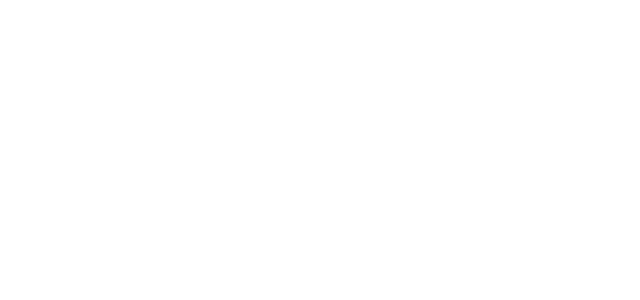
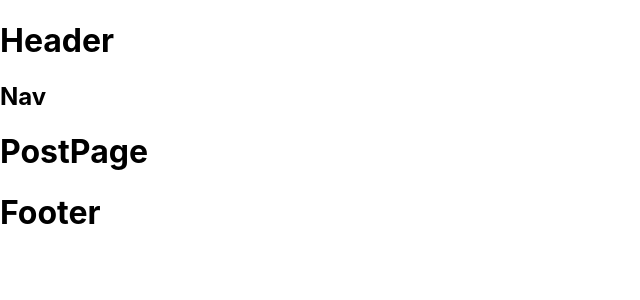
Before and after one commit to FePaiva/expat-blog, a React (Create React App) app: page /post/1 in a window 1280 px wide. Shown: the top 300 px of the page, without its empty margins (0-640 px from the left). Built offline with nearby package versions, Linux system fonts and the light colour scheme.

Commit message:
routes working

```diff
--- /dev/null
+++ b/src/About.js
@@ -0,0 +1,11 @@
+import React from 'react'
+
+const About = () => {
+  return (
+    <main>
+    <h1>About</h1>
+    </main>
+  )
+}
+
+export default About
--- a/src/App.js
+++ b/src/App.js
@@ -1,8 +1,28 @@
+import Header from './Header';
+import Nav from './Nav';
+import Footer from './Footer';
+import Home from './Home';
+import NewPost from './NewPost';
+import PostPage from './PostPage';
+import About from './About';
+import Missing from './Missing';
+import { Routes, Route } from 'react-router-dom';
+import { useState, useEffect} from 'react';
 
 function App() {
   return (
     <div className="App">
-
+        <Header />
+        <Nav />
+        <Routes>
+            <Route path="/" element={<Home />} />
+            <Route path="/post" element={<NewPost />} />
+            <Route path="/post/:id" element={<PostPage />} />
+            <Route path="/about" element={<About />} />
+            {/* the path * is a catch all. If none of the other paths are catch, the * wll catch it and send to the missing component. */}
+            <Route path="*" element={<Missing />} />
+        </Routes>
+        <Footer />
     </div>
   );
 }
--- /dev/null
+++ b/src/Footer.js
@@ -0,0 +1,12 @@
+import React from 'react'
+
+const Footer = () => {
+  return (
+    <footer>
+      <h1> Footer</h1>
+    </footer>
+
+  )
+}
+
+export default Footer
--- /dev/null
+++ b/src/Header.js
@@ -0,0 +1,11 @@
+import React from 'react'
+
+const Header = () => {
+  return (
+    <header>
+        <h1>Header</h1>
+    </header>
+  )
+}
+
+export default Header;
--- /dev/null
+++ b/src/Home.js
@@ -0,0 +1,11 @@
+import React from 'react'
+
+const Home = () => {
+  return (
+    <main>
+    <h1>Home</h1>
+    </main>
+  )
+}
+
+export default Home
--- /dev/null
+++ b/src/Missing.js
@@ -0,0 +1,12 @@
+import React from 'react'
+
+const Missing = () => {
+  return (
+
+    <main>
+    <h1>Missing</h1>
+    </main>
+  )
+}
+
+export default Missing
--- /dev/null
+++ b/src/Nav.js
@@ -0,0 +1,11 @@
+import React from 'react'
+
+const Nav = () => {
+  return (
+    <nav>
+    <h1>Nav</h1>
+    </nav>
+  )
+}
+
+export default Nav
--- /dev/null
+++ b/src/NewPost.js
@@ -0,0 +1,11 @@
+import React from 'react'
+
+const NewPost = () => {
+  return (
+    <main>
+    <h1>NewPost</h1>
+    </main>
+  )
+}
+
+export default NewPost
--- /dev/null
+++ b/src/PostPage.js
@@ -0,0 +1,11 @@
+import React from 'react'
+
+const PostPage = () => {
+  return (
+    <main>
+    <h1>PostPage</h1>
+    </main>
+  )
+}
+
+export default PostPage
--- a/src/index.js
+++ b/src/index.js
@@ -2,10 +2,13 @@
 import ReactDOM from 'react-dom/client';
 import './index.css';
 import App from './App';
+import { BrowserRouter, Routes, Route } from 'react-router-dom';
 
 const root = ReactDOM.createRoot(document.getElementById('root'));
 root.render(
-  <React.StrictMode>
-    <App />
-  </React.StrictMode>
+  <BrowserRouter>
+    <Routes>
+      <Route path="*" element={<App />} />
+    </Routes>
+  </BrowserRouter>,
 );
```
